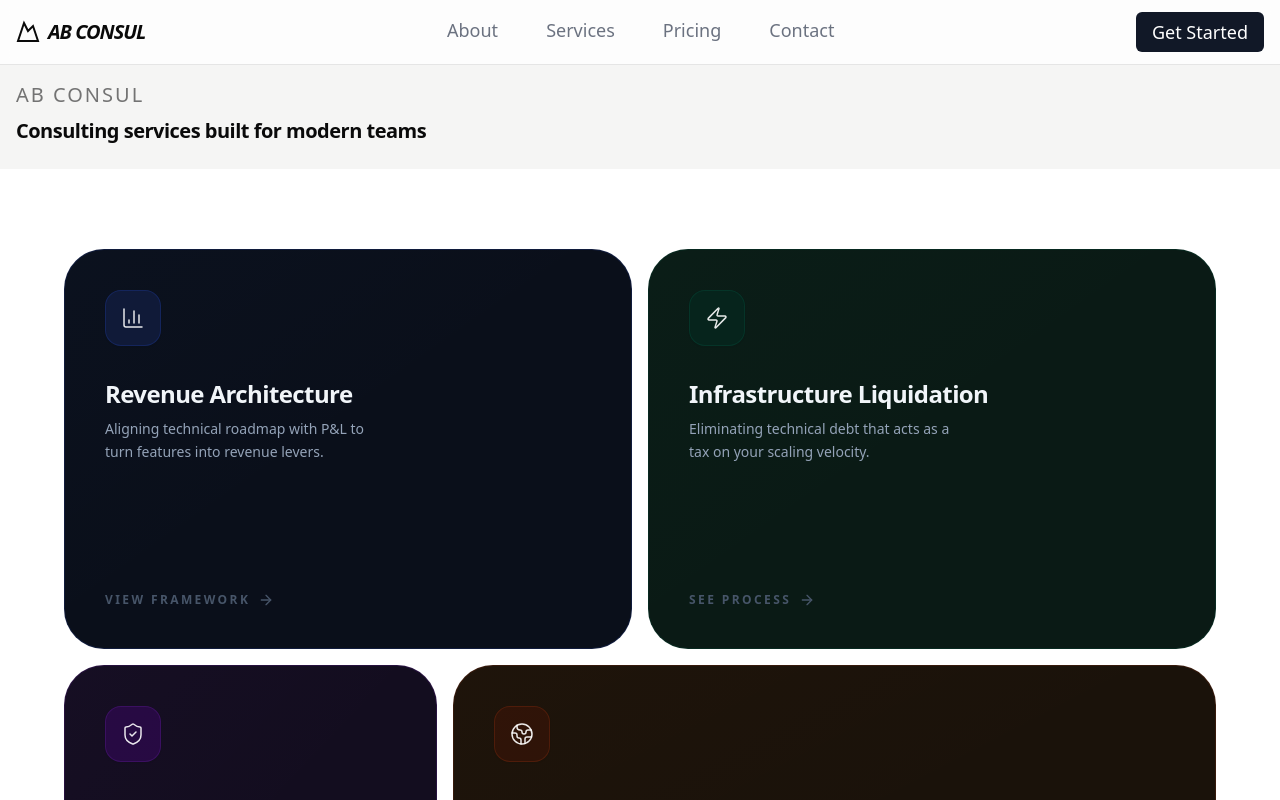
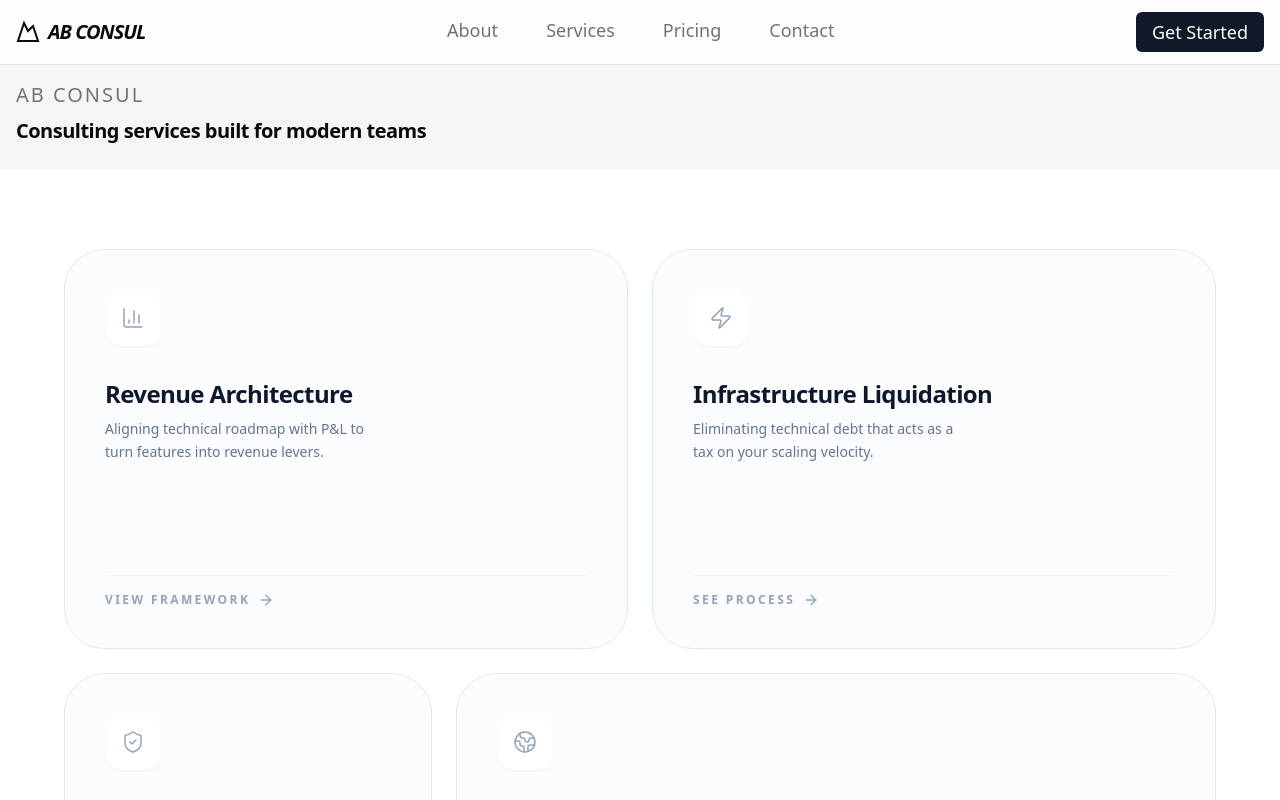
Before and after one commit to l-tting/ab-consul, a Next.js app in the folder my-app/: page / in a window 1280 px wide. Shown: the top 800 px of the page. Built offline with nearby package versions, Linux system fonts and the light colour scheme.

Commit message:
subtle clr on hero cards ---v2 ---b/l

```diff
--- a/my-app/src/components/HeroHome.jsx
+++ b/my-app/src/components/HeroHome.jsx
@@ -10,7 +10,7 @@ const ArrowRightIcon = (props) => (
 
 export const BentoGrid = ({ children, className }) => {
   return (
-    <div className={cn("grid w-full auto-rows-[25rem] grid-cols-1 md:grid-cols-6 gap-4", className)}>
+    <div className={cn("grid w-full auto-rows-[25rem] grid-cols-1 md:grid-cols-6 gap-6", className)}>
       {children}
     </div>
   );
@@ -18,32 +18,38 @@ export const BentoGrid = ({ children, className }) => {
 
 export const BentoCard = ({ name, className, background, Icon, description, href, cta, theme }) => (
   <div className={cn(
-    "group relative flex flex-col justify-between overflow-hidden rounded-[2.5rem] border p-10 transition-all duration-700 hover:scale-[1.01]",
-    theme.bg,      // Muted background
-    theme.border,  // Low-opacity border
-    theme.shadow,  // Subtle glow
+    "group relative flex flex-col justify-between overflow-hidden rounded-[2.5rem] border p-10 transition-all duration-500 hover:-translate-y-1",
+    "bg-slate-50/50 border-slate-200 hover:bg-white hover:shadow-xl hover:shadow-slate-200/50",
+    theme.borderHover, // Dynamic border color on hover
     className
   )}>
-    {/* Subtle Glow Overlay */}
-    <div className="absolute inset-0 z-0 opacity-20 transition-opacity duration-500 group-hover:opacity-40">{background}</div>
+    {/* Subtle Color Wash background */}
+    <div className="absolute inset-0 z-0 opacity-0 group-hover:opacity-100 transition-opacity duration-700">
+      {background}
+    </div>
 
-    <div className="z-10 flex flex-col gap-2 transition-all duration-500 group-hover:-translate-y-2">
+    <div className="z-10 flex flex-col gap-2">
       {Icon && (
         <div className={cn(
-          "mb-6 flex h-14 w-14 items-center justify-center rounded-2xl text-white/90 shadow-sm transition-all duration-500 group-hover:scale-110",
-          theme.iconBg
+          "mb-6 flex h-14 w-14 items-center justify-center rounded-2xl transition-all duration-500 shadow-sm",
+          "bg-white text-slate-400 group-hover:text-white",
+          theme.iconHover
         )}>
           <Icon size={24} strokeWidth={1.5} />
         </div>
       )}
-      <h3 className="text-2xl font-bold tracking-tight text-slate-100">{name}</h3>
-      <p className="max-w-[280px] text-sm font-medium leading-relaxed text-slate-400 group-hover:text-slate-200 transition-colors">
+      <h3 className="text-2xl font-bold tracking-tight text-slate-900">{name}</h3>
+      <p className="max-w-[280px] text-sm font-medium leading-relaxed text-slate-500 group-hover:text-slate-600 transition-colors">
         {description}
       </p>
     </div>
 
-    <div className="z-10 flex items-center pt-4">
-      <a href={href} className="flex items-center text-xs font-black uppercase tracking-[0.2em] text-slate-600 transition-colors hover:text-slate-300">
+    <div className="z-10 flex items-center pt-4 border-t border-slate-100">
+      <a href={href} className={cn(
+        "flex items-center text-xs font-black uppercase tracking-[0.2em] transition-colors",
+        "text-slate-400",
+        theme.textHover
+      )}>
         {cta} <ArrowRightIcon />
       </a>
     </div>
@@ -59,12 +65,11 @@ const features = [
     cta: "View Framework",
     className: "md:col-span-3",
     theme: {
-      bg: "bg-[#0a0f1a]", // Muted Midnight Blue
-      border: "border-blue-900/30",
-      shadow: "hover:shadow-blue-900/20",
-      iconBg: "bg-blue-950/50 border border-blue-800/30"
+      borderHover: "hover:border-blue-400/50",
+      iconHover: "group-hover:bg-blue-500 group-hover:shadow-blue-200",
+      textHover: "hover:text-blue-600"
     },
-    background: <div className="absolute inset-0 bg-gradient-to-br from-blue-500/10 via-transparent to-transparent" />
+    background: <div className="absolute inset-0 bg-gradient-to-br from-blue-50/50 to-transparent" />
   },
   {
     Icon: Zap,
@@ -74,12 +79,11 @@ const features = [
     cta: "See Process",
     className: "md:col-span-3",
     theme: {
-      bg: "bg-[#0a1a15]", // Muted Deep Moss
-      border: "border-emerald-900/30",
-      shadow: "hover:shadow-emerald-900/20",
-      iconBg: "bg-emerald-950/50 border border-emerald-800/30"
+      borderHover: "hover:border-emerald-400/50",
+      iconHover: "group-hover:bg-emerald-500 group-hover:shadow-emerald-200",
+      textHover: "hover:text-emerald-600"
     },
-    background: <div className="absolute inset-0 bg-gradient-to-br from-emerald-500/10 via-transparent to-transparent" />
+    background: <div className="absolute inset-0 bg-gradient-to-br from-emerald-50 to-transparent" />
   },
   {
     Icon: ShieldCheck,
@@ -88,14 +92,12 @@ const features = [
     href: "#",
     cta: "Read Case Study",
     className: "md:col-span-2",
-    color: "purple",
     theme: {
-      bg: "bg-[#130d1f]", // Muted Deep Plum
-      border: "border-purple-900/30",
-      shadow: "hover:shadow-purple-900/20",
-      iconBg: "bg-purple-950/50 border border-purple-800/30"
+      borderHover: "hover:border-purple-400/50",
+      iconHover: "group-hover:bg-purple-500 group-hover:shadow-purple-200",
+      textHover: "hover:text-purple-600"
     },
-    background: <div className="absolute inset-0 bg-gradient-to-br from-purple-500/10 via-transparent to-transparent" />
+    background: <div className="absolute inset-0 bg-gradient-to-br from-purple-50 to-transparent" />
   },
   {
     Icon: Globe2,
@@ -105,12 +107,11 @@ const features = [
     cta: "Scale Globally",
     className: "md:col-span-4",
     theme: {
-      bg: "bg-[#1a120a]", // Muted Dark Bronze
-      border: "border-orange-900/30",
-      shadow: "hover:shadow-orange-900/20",
-      iconBg: "bg-orange-950/50 border border-orange-800/30"
+      borderHover: "hover:border-orange-400/50",
+      iconHover: "group-hover:bg-orange-500 group-hover:shadow-orange-200",
+      textHover: "hover:text-orange-600"
     },
-    background: <div className="absolute inset-0 bg-gradient-to-br from-orange-500/10 via-transparent to-transparent" />
+    background: <div className="absolute inset-0 bg-gradient-to-br from-orange-50 to-transparent" />
   }
 ];
 
```
